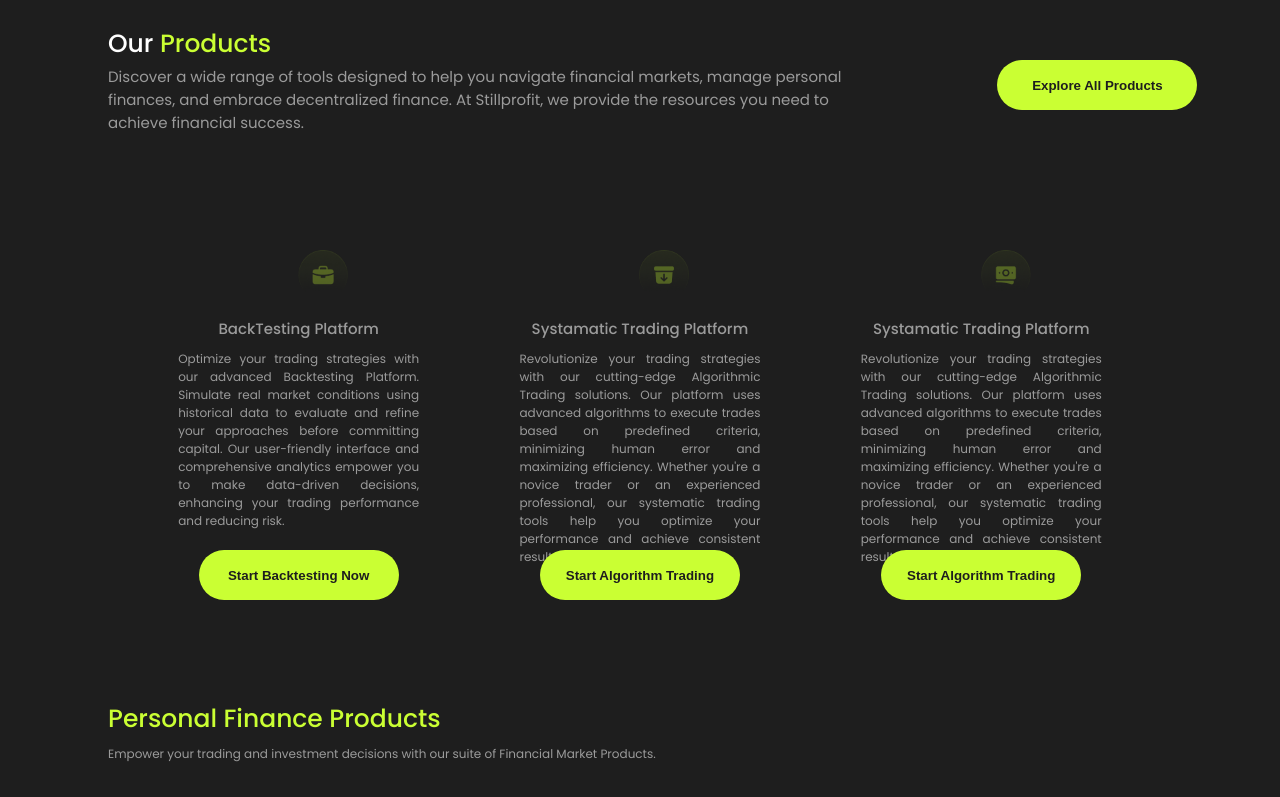
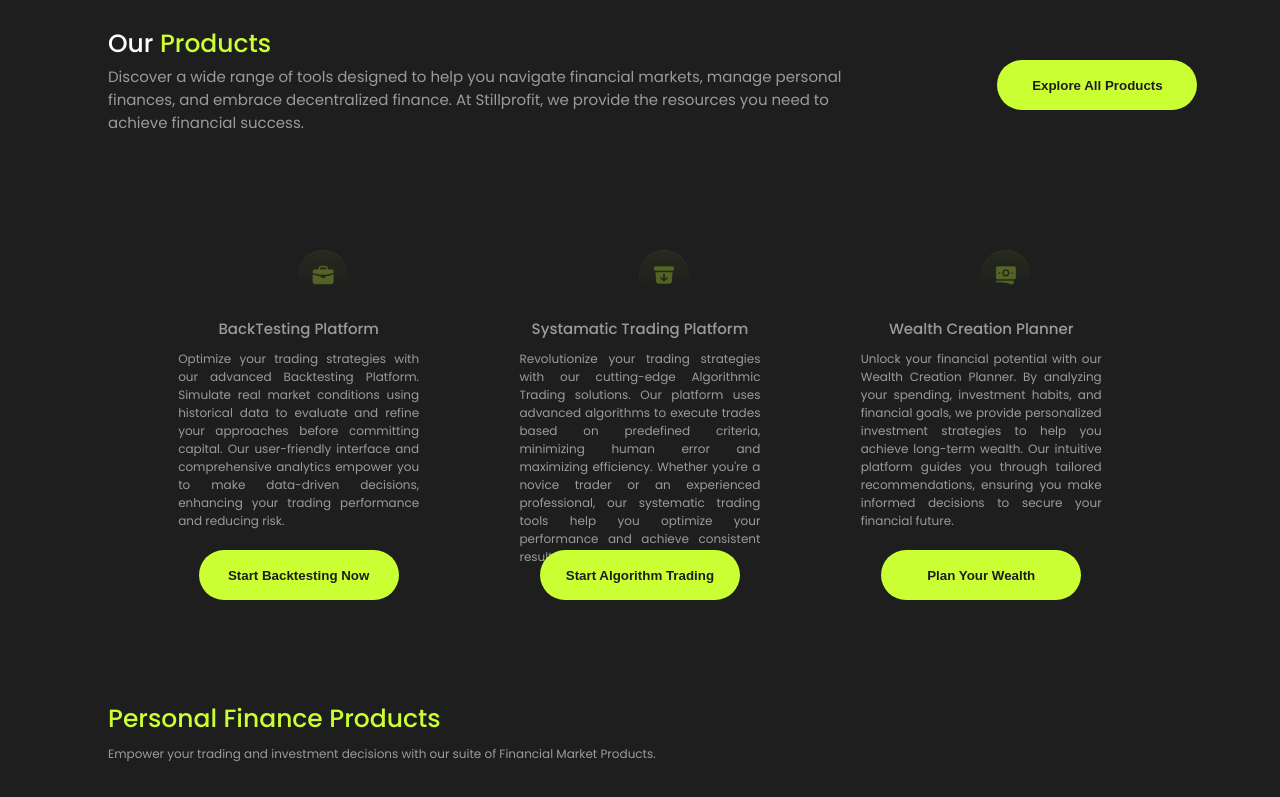
Before and after one commit to SaranSrini03/Product_SP, a React (Vite) app in the folder client/: page / in a window 1280 px wide. Shown: the part 575-1372 px from the top of the page. Built offline with nearby package versions, Linux system fonts and the light colour scheme.

Commit message:
Update Product.jsx

```diff
--- a/client/src/components/Product.jsx
+++ b/client/src/components/Product.jsx
@@ -72,9 +72,9 @@
                      <div className='icon'>
                         <img src={Logo2} alt='logo' style={{ width: '50px', height: '50px', }}/>
                     </div>
-                    <div className='title'>Systamatic Trading Platform</div>
-                    <div className='subtitle'>Revolutionize your trading strategies with our cutting-edge Algorithmic Trading solutions. Our platform uses advanced algorithms to execute trades based on predefined criteria, minimizing human error and maximizing efficiency. Whether you're a novice trader or an experienced professional, our systematic trading tools help you optimize your performance and achieve consistent results.</div>
-                    <button className='button'>Start Algorithm Trading</button>
+                    <div className='title'>Wealth Creation Planner</div>
+                    <div className='subtitle'>Unlock your financial potential with our Wealth Creation Planner. By analyzing your spending, investment habits, and financial goals, we provide personalized investment strategies to help you achieve long-term wealth. Our intuitive platform guides you through tailored recommendations, ensuring you make informed decisions to secure your financial future.</div>
+                    <button className='button'>Plan Your Wealth</button>
                 </div>
             </div>
 
```
